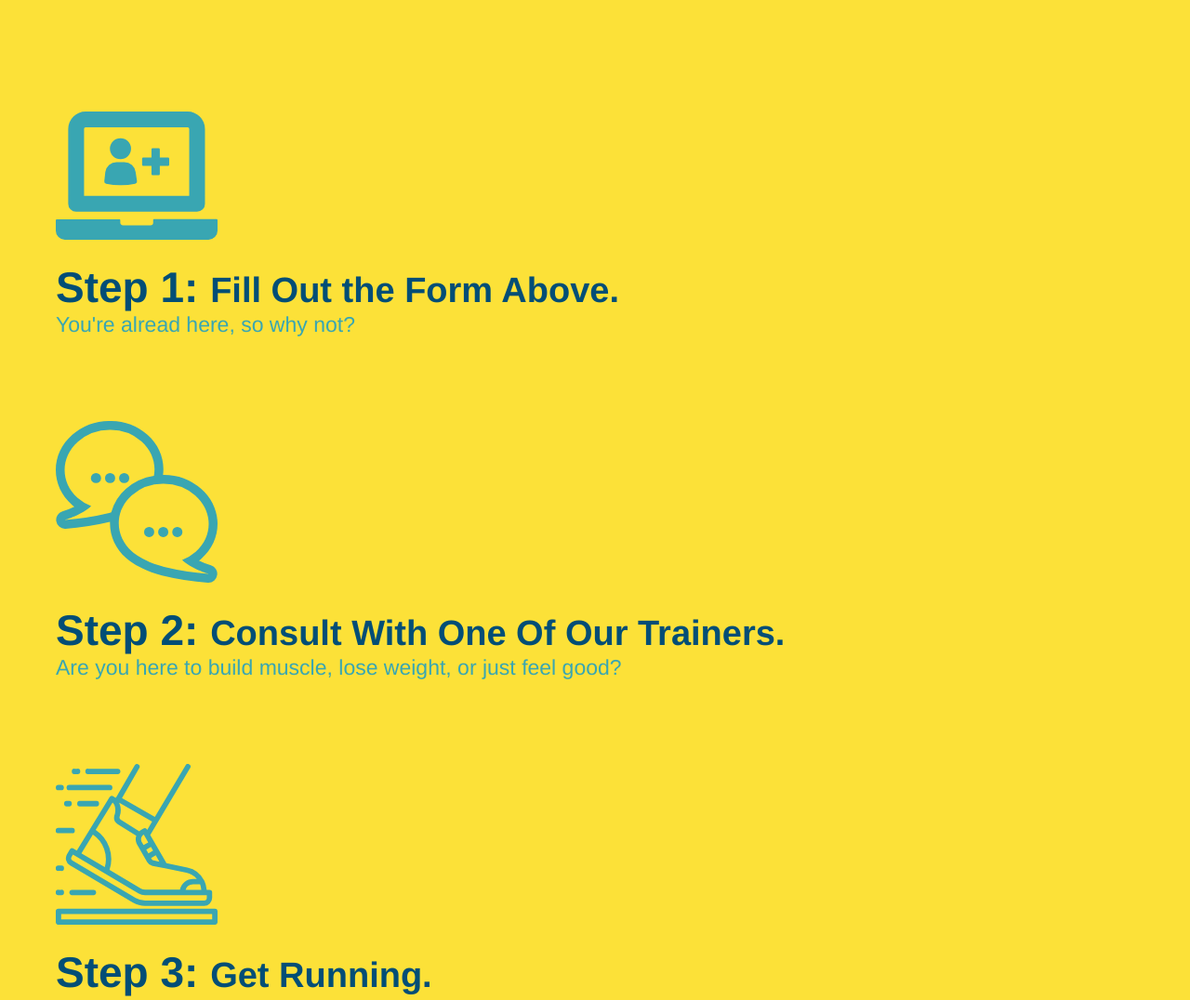
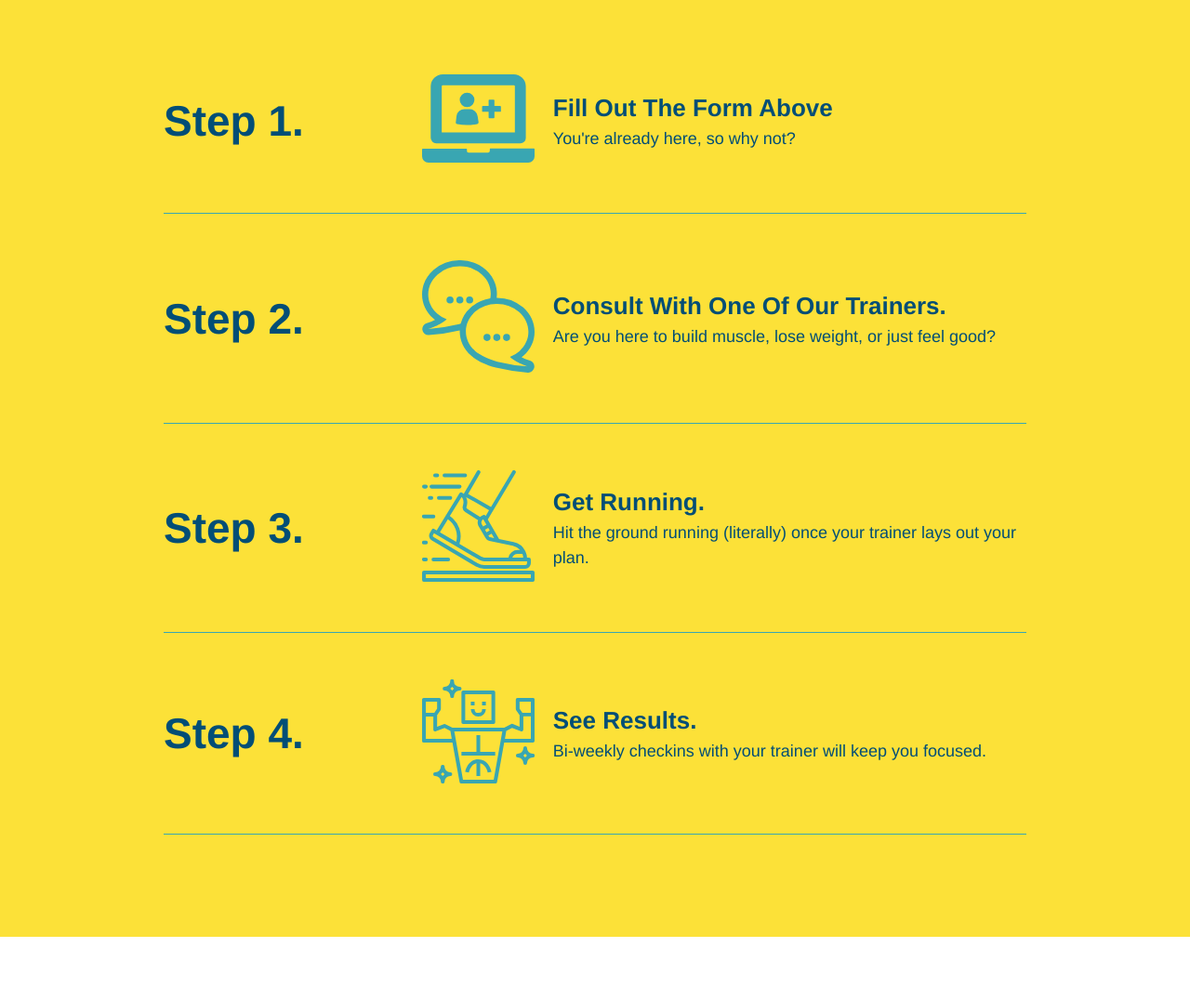
Before and after one commit to esroleo/run-buddy, a plain HTML site: page index.html in a window 1280 px wide. Shown: the part 1220-2296 px from the top of the page at 93% size. Drawn offline with Linux system fonts and the light colour scheme.

Commit message:
added flexbox to the steps

```diff
--- a/assets/css/style.css
+++ b/assets/css/style.css
@@ -209,29 +209,56 @@ section {
     border-color: #39a6b2;
 }
 
-.steps div {
-    margin-bottom: 80px;
+/* Flex steps additions */
+.step {
+    margin: 50px auto;
+    padding-bottom: 50px;
+    width: 80%;
+    border-bottom: 1px solid #39a6b2; /*To add a solit line at the bottom of the class container*/
+    display: flex; /* Flex display added*/
+    flex-wrap: wrap;
+    align-items: center;
+    justify-content: space-between;
 }
 
-.steps img {
-    width: 15%;
-    margin: 10px 0;
-  }
+.step-info {
+    flex: 2 70%;
+    display: flex;
+    flex-wrap: wrap;
+    align-items: center;
+}
 
-.steps h3 {
+/*Brind back the imgages to their container.*/
+.step-img {
+    flex: 1 12%;
+    margin-right: 20px;
+    max-width: 100%;
+}
+
+.step h3 {
     color: #024e76;
     font-size: 46px;
-    margin-top: 10px;
+    flex: 1 30%
 }
 
-.steps p {
-    color: #39a6b2;
-    font-size: 23px;
+.step-text {
+    flex: 12;
 }
 
-.steps span {
-    font-size: 38px;
+.step-text h4 {
+    font-size: 26px;
+    line-height: 1.5;
+    color: #024e76;
 }
+
+.step-text p {
+    font-size: 18px;
+    line-height: 1.5;
+    color: #024e76;
+
+}
+
+
 
 /*Trainers section styles*/
 /*Below text-align replaced with flex. */
--- a/index.html
+++ b/index.html
@@ -96,33 +96,65 @@
     <h2 class="section-title secondary-border">What You Do</h2>
   </div>
 
-  <div>
       <!-- insert this img element -->
-    <img src="assets/images/step-1.svg" alt="" />
-    <h3>Step 1: <span>Fill Out the Form Above.</span></h3>
-    <p>You're alread here, so why not?</p>
+  <div class="step">
+    <h3>Step 1.</h3>
+    <div class="step-info">
+      <div class="step-img">
+        <img src="./assets/images/step-1.svg" alt="" />
+      </div>
+      <div class="step-text">
+        <h4>Fill Out The Form Above</h4>
+        <p>You're already here, so why not?</p>
+      </div>
+    </div>
   </div>
 
-  <div>
+
+  <div class="step">
+    <h3>Step 2.</h3>
+    <div class="step-info">
+      <div class="step-img">
          <!-- insert this img element -->
         <img src="assets/images/step-2.svg" alt="" />
-    <h3>Step 2: <span>Consult With One Of Our Trainers.</span></h3>
+      </div>
+      <div class="step-text">
+        <h4>Consult With One Of Our Trainers.</h4>
         <p>Are you here to build muscle, lose weight, or just feel good?</p>
       </div>
+    </div>
+  </div>
 
-  <div>
+  <div class="step">
+    <h3>Step 3.</h3>
+    <div class="step-info">
+      <div class="step-img">
         <!-- insert this img element -->
         <img src="assets/images/step-3.svg" alt=""/>
-    <h3>Step 3: <span>Get Running.</span></h3>
+      </div>
+      <div class="step-text">
+        <h4>Get Running.</h4>
         <p>Hit the ground running (literally) once your trainer lays out your plan.</p>
       </div>
+    </div>
+  </div>
 
-  <div>
+  <div class="step">
+    <h3>Step 4.</h3>
+    <div class="step-info">
+      <div class="step-img">
+        <img src="assets/images/step-4.svg" alt=""/>
+      </div>
+      <div class="step-text">
         <!-- insert this img element -->
-    <img src="assets/images/step-4.svg" alt="">/
-    <h3>Step 4: <span>See Results.</span></h3>
+        <h4>See Results.</h4>
         <p>Bi-weekly checkins with your trainer will keep you focused.</p>
       </div>
+    </div>
+  </div>
+
+
+
 </section>
 
 <!-- "meet the trainers" section -->
```
Lines whose indentation alone changed are shown as unchanged.
